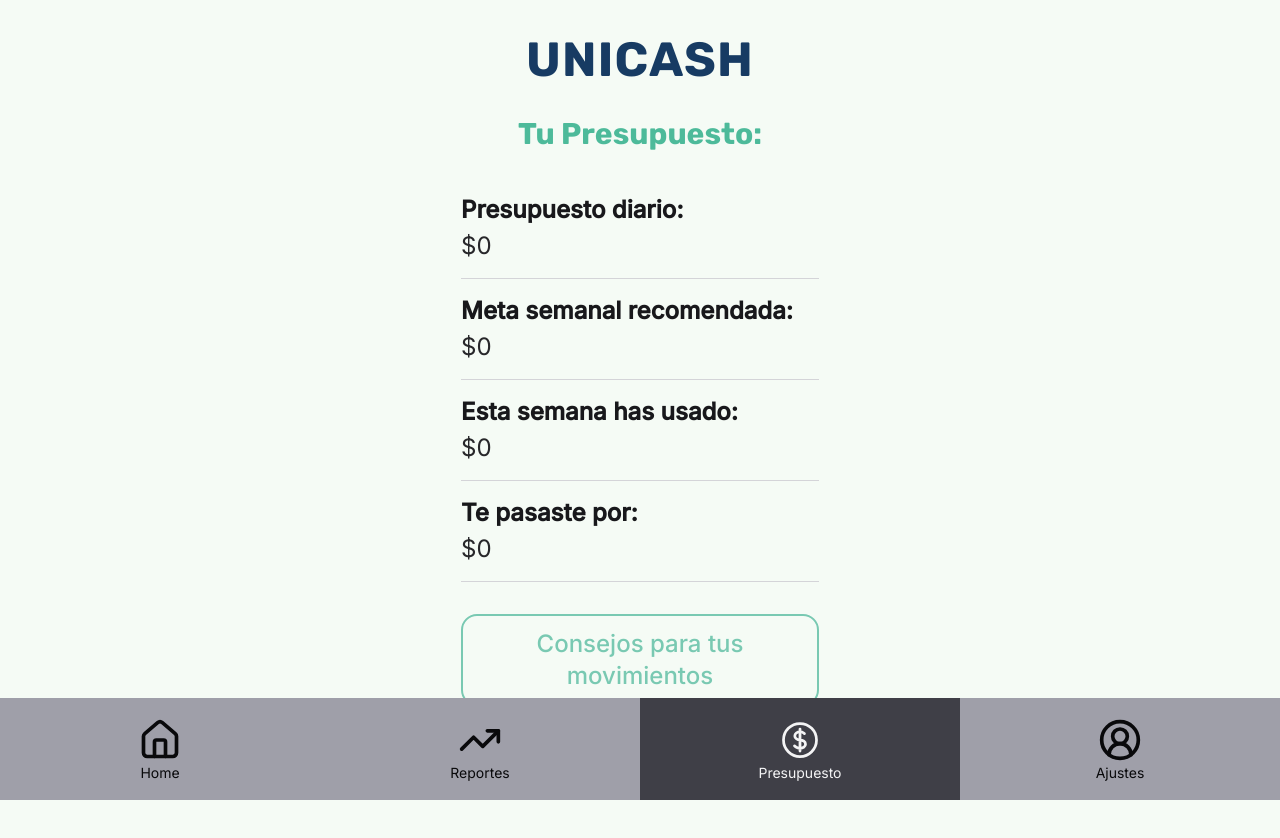
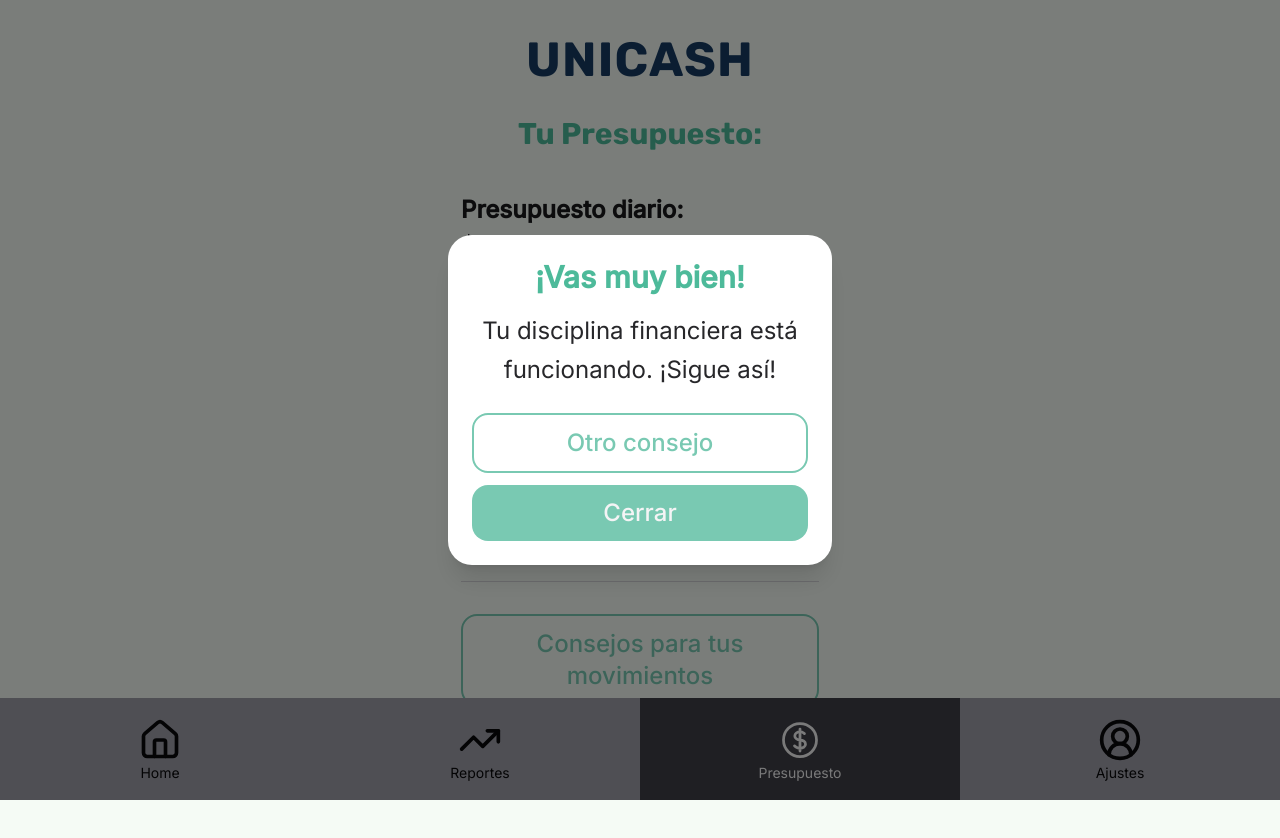
Before and after one commit to FelipeTM25/Unicash, a React (Vite) app: page / in a window 1280 px wide. Both pictures are taken after a click on the button "Consejos para tus movimientos". Shown: the top 838 px of the page. Built offline with nearby package versions, Linux system fonts and the light colour scheme.

Commit message:
Boton Consejos con modal de tips aleatorios segun estado del presupuesto

```diff
--- /dev/null
+++ b/src/Data/consejos.ts
@@ -0,0 +1,36 @@
+export type EstadoPresupuesto = 'bien' | 'alerta' | 'excedido'
+
+export const consejos: Record<EstadoPresupuesto, string[]> = {
+    bien: [
+        '¡Vas muy bien! Considera guardar el dinero restante como ahorro de emergencia.',
+        'Estás dentro de tu meta. Aprovecha para pagar deudas pendientes si las tienes.',
+        '¡Excelente control! Destina el sobrante de esta semana a una meta de ahorro.',
+        'Tu disciplina financiera está funcionando. ¡Sigue así!',
+        'Buen ritmo. Recuerda que pequeños gastos diarios se acumulan al final del mes.',
+    ],
+    alerta: [
+        'Estás cerca de tu límite semanal. Revisa en qué estás gastando más de lo planeado.',
+        'Tienes poco margen esta semana. Prioriza solo los gastos esenciales.',
+        '¡Cuidado! Estás bordeando tu meta. Evita compras impulsivas por los próximos días.',
+        'Considera postponer gastos no urgentes para la próxima semana.',
+        'Revisa tus suscripciones y gastos fijos, pueden estar consumiendo más de lo esperado.',
+    ],
+    excedido: [
+        'Te pasaste del presupuesto esta semana. Analiza qué gastos puedes reducir la próxima.',
+        'Intenta compensar el exceso siendo más estricto las siguientes semanas.',
+        'Revisa tus gastos hormiga: pequeñas compras frecuentes que suman sin darte cuenta.',
+        'Considera ajustar tu presupuesto si esto ocurre seguido — puede que sea muy ajustado.',
+        'Registra cada gasto esta semana para identificar en qué puedes ahorrar.',
+    ],
+}
+
+export function getEstado(gastoSemanal: number, metaSemanal: number): EstadoPresupuesto {
+    if (gastoSemanal > metaSemanal) return 'excedido'
+    if (gastoSemanal > metaSemanal * 0.8) return 'alerta'
+    return 'bien'
+}
+
+export function getConsejoAleatorio(estado: EstadoPresupuesto): string {
+    const lista = consejos[estado]
+    return lista[Math.floor(Math.random() * lista.length)]
+}
--- /dev/null
+++ b/src/components/ConsejosModal.tsx
@@ -0,0 +1,55 @@
+import type { EstadoPresupuesto } from '../Data/consejos'
+
+type ConsejosModalProps = {
+    consejo: string
+    estado: EstadoPresupuesto
+    onClose: () => void
+    onNuevoConsejo: () => void
+}
+
+const estadoConfig: Record<EstadoPresupuesto, { label: string; color: string }> = {
+    bien: { label: '¡Vas muy bien!', color: 'text-title' },
+    alerta: { label: '¡Atención!', color: 'text-yellow-600' },
+    excedido: { label: '¡Te pasaste!', color: 'text-red-500' },
+}
+
+export function ConsejosModal({ consejo, estado, onClose, onNuevoConsejo }: ConsejosModalProps) {
+    const config = estadoConfig[estado]
+
+    return (
+        <div
+            className="fixed inset-0 z-50 flex items-center justify-center bg-black/50 px-6"
+            onClick={onClose}
+        >
+            <div
+                className="w-full max-w-sm rounded-3xl bg-white p-6 shadow-xl"
+                onClick={(e) => e.stopPropagation()}
+            >
+                <p className={`text-center text-[20px] font-bold sm:text-3xl ${config.color}`}>
+                    {config.label}
+                </p>
+
+                <p className="mt-4 text-center text-[16px] leading-relaxed text-zinc-800 sm:text-2xl">
+                    {consejo}
+                </p>
+
+                <div className="mt-6 flex flex-col gap-3">
+                    <button
+                        type="button"
+                        onClick={onNuevoConsejo}
+                        className="w-full rounded-2xl border-2 border-button-primary bg-transparent py-3 text-[15px] font-medium text-button-primary transition-all duration-200 hover:bg-button-primary/10 active:scale-[0.99] sm:text-2xl"
+                    >
+                        Otro consejo
+                    </button>
+                    <button
+                        type="button"
+                        onClick={onClose}
+                        className="w-full rounded-2xl bg-button-primary py-3 text-[15px] font-medium text-zinc-100 transition-all duration-200 hover:bg-title active:scale-[0.99] sm:text-2xl"
+                    >
+                        Cerrar
+                    </button>
+                </div>
+            </div>
+        </div>
+    )
+}
--- a/src/pages/PresupuestoPage.tsx
+++ b/src/pages/PresupuestoPage.tsx
@@ -1,10 +1,12 @@
-import { useMemo } from 'react'
+import { useMemo, useState } from 'react'
 import { BottomNavBar } from '../components/BottomNavBar'
 import { BudgetInfoRow } from '../components/BudgetInfoRow'
+import { ConsejosModal } from '../components/ConsejosModal'
 import { MobileScreen } from '../components/MobileScreen'
 import { PrimaryButton } from '../components/PrimaryButton'
 import { TopBrandTitle } from '../components/TopBrandTitle'
 import { calcularMetaSemanal, getAjustesIniciales } from '../Data/ajustesStorage'
+import { getConsejoAleatorio, getEstado } from '../Data/consejos'
 
 import type { PageName } from '../types/navigation'
 
@@ -23,6 +25,19 @@ export function PresupuestoPage({ onNavigate }: PresupuestoPageProps) {
     // Gasto semanal: en 0 hasta que exista el módulo de movimientos
     const gastoSemanal = 0
     const excedido = Math.max(0, gastoSemanal - metaSemanal)
+    const estado = getEstado(gastoSemanal, metaSemanal)
+
+    const [modalAbierto, setModalAbierto] = useState(false)
+    const [consejo, setConsejo] = useState('')
+
+    function handleAbrirConsejos() {
+        setConsejo(getConsejoAleatorio(estado))
+        setModalAbierto(true)
+    }
+
+    function handleNuevoConsejo() {
+        setConsejo(getConsejoAleatorio(estado))
+    }
 
     const labelPresupuesto = ajustes?.periodo === 'Mensual'
         ? 'Presupuesto mensual:'
@@ -32,6 +47,15 @@ export function PresupuestoPage({ onNavigate }: PresupuestoPageProps) {
 
     return (
         <>
+            {modalAbierto && (
+                <ConsejosModal
+                    consejo={consejo}
+                    estado={estado}
+                    onClose={() => setModalAbierto(false)}
+                    onNuevoConsejo={handleNuevoConsejo}
+                />
+            )}
+
             <MobileScreen>
                 <TopBrandTitle />
 
@@ -61,6 +85,7 @@ export function PresupuestoPage({ onNavigate }: PresupuestoPageProps) {
                 <div className="mt-8 flex flex-col gap-4">
                     <button
                         type="button"
+                        onClick={handleAbrirConsejos}
                         className="w-full rounded-2xl border-2 border-button-primary bg-transparent py-3 text-[16px] font-medium text-button-primary transition-all duration-200 hover:bg-button-primary/10 active:scale-[0.99] sm:text-2xl"
                     >
                         Consejos para tus movimientos
```
